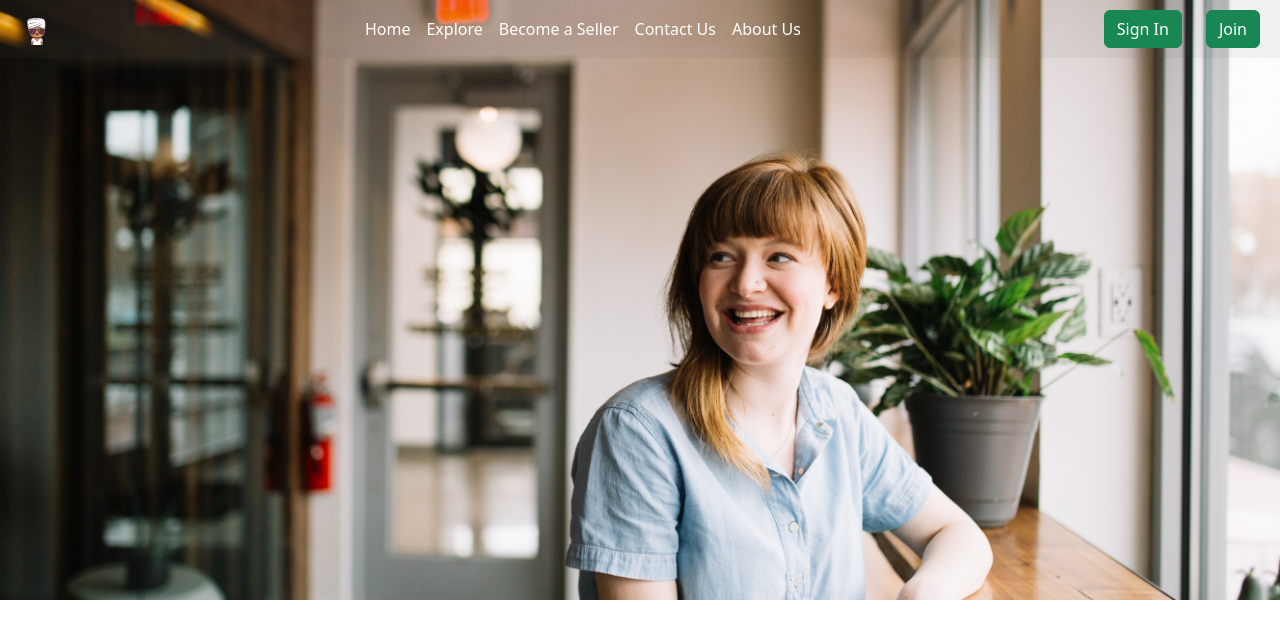
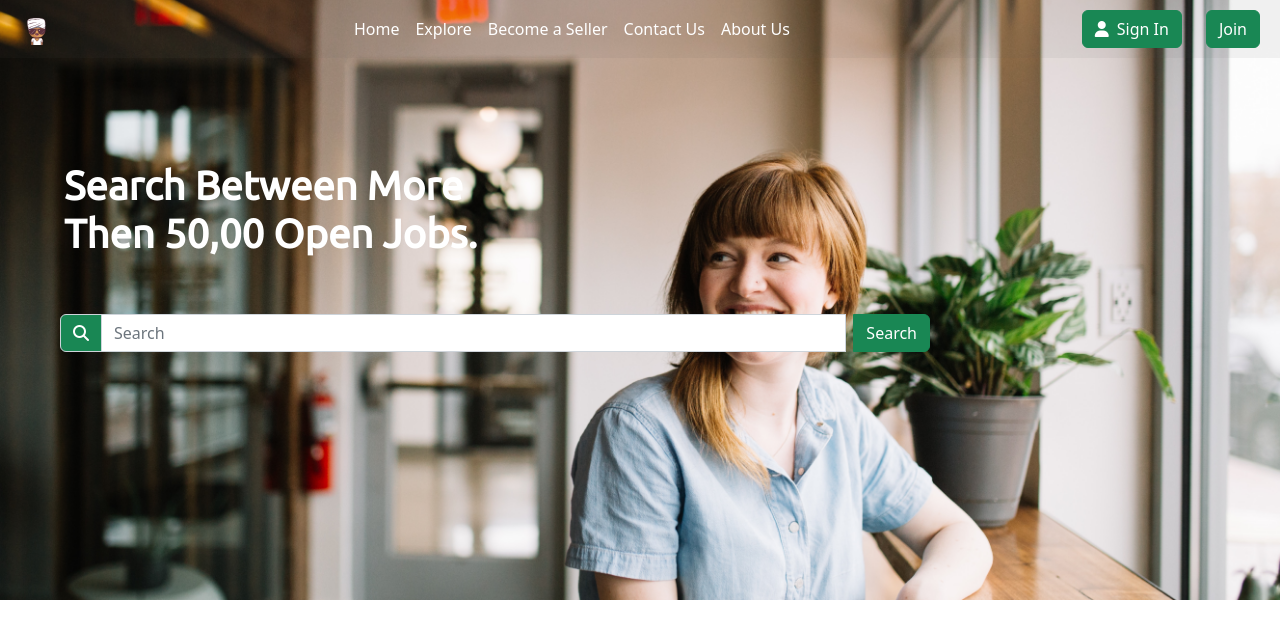
Before and after one commit to Devsantoshkumar/LocalJobConnect, a PHP site: page /localjobconnect/ in a window 1280 px wide. Shown: the top 639 px of the page. Run offline with PHP 8.4, Linux system fonts and the light colour scheme.

Commit message:
add search bar

```diff
--- a/assets/css/main.css
+++ b/assets/css/main.css
@@ -5,3 +5,13 @@
     --poppins-font-family: 'Poppins', sans-serif;
     --ubuntu-font-family: 'Ubuntu', sans-serif;
 }
+
+/* NavBar Section Start */
+
+nav {
+    background-color: rgba(93, 86, 86, 0.069);
+}
+
+.nav-link:hover {
+    color: var(--green-color) !important;
+}
--- a/assets/css/style.css
+++ b/assets/css/style.css
@@ -2,6 +2,8 @@
     padding: 0;
     margin: 0;
 }
+
+/* Background Image Section Start */
 
 .bg-image{
     position: absolute;
@@ -12,6 +14,13 @@
     z-index: -1;
 }
 
-nav{
-    background-color: rgba(93, 86, 86, 0.069);
+/* Background Image Section End */
+
+
+/* Background Content Section Start */
+
+.bg-text{
+    font-family: var(--ubuntu-font-family);
 }
+
+/* Background Content Section End */
--- a/private/view/home.view.php
+++ b/private/view/home.view.php
@@ -5,8 +5,30 @@ $this->view("includes/navbar");
 
 ?>
 
-<div>
+<!-- Background image Section Start -->
+
+<section>
     <img src="assets\image\bg-1.jpg" alt="image" class="bg-image">
-</div>
+</section>
+
+<!-- Background image Section End -->
+
+<!-- Background Content Section Start -->
+
+<section class="navbar navbar-light mt-5 mx-md-5">
+    <div class="bg-text my-5">
+        <h1 class="text-white fw-bold mx-3">Search Between More <br> Then 50,00 Open Jobs.</h1>
+    </div>
+    <div class="container-fluid">
+        <form class="d-flex input-group w-75">
+            <span class="input-group-text bg-success" id="basic-addon1"><i
+                    class="fa-solid fa-magnifying-glass text-white"></i></span>
+            <input class="form-control me-2" type="search" class="" placeholder="Search" aria-label="Search">
+            <button class="btn btn-success" type="submit">Search</button>
+        </form>
+    </div>
+</section>
+
+<!-- Background Content Section End -->
 
 <?php $this->view("includes/footer"); ?>
--- a/private/view/includes/footer.view.php
+++ b/private/view/includes/footer.view.php
@@ -1,7 +1,7 @@
 <!-- Footer Section Start -->
 
 <script src="https://cdn.jsdelivr.net/npm/bootstrap@5.2.3/dist/js/bootstrap.bundle.min.js"></script>
-<script src="<?=ASSETS ?>js/script.js"></script>
+<script src="<?= ASSETS ?>js/script.js"></script>
 </body>
 
 </html>
--- a/private/view/includes/header.view.php
+++ b/private/view/includes/header.view.php
@@ -8,6 +8,7 @@
     <title>Get Your Work Done in Minute - LOCALJOBCONNECT</title>
     <link href="https://cdn.jsdelivr.net/npm/bootstrap@5.2.3/dist/css/bootstrap.min.css" rel="stylesheet"
         integrity="sha384-rbsA2VBKQhggwzxH7pPCaAqO46MgnOM80zW1RWuH61DGLwZJEdK2Kadq2F9CUG65" crossorigin="anonymous">
+    <link rel="stylesheet" href="https://cdnjs.cloudflare.com/ajax/libs/font-awesome/6.4.0/css/all.min.css">
     <link rel="stylesheet" href="<?= ASSETS ?>css/color.css">
     <link rel="stylesheet" href="<?= ASSETS ?>css/main.css">
     <link rel="stylesheet" href="<?= ASSETS ?>css/style.css">
--- a/private/view/includes/navbar.view.php
+++ b/private/view/includes/navbar.view.php
@@ -27,8 +27,13 @@
                     <a class="nav-link poppins text-white" aria-current="page" href="#">About Us</a>
                 </li>
             </ul>
-            <button class="btn btn-success mx-lg-3"><a href="#" class="text-decoration-none text-white poppins">Sign In</a></button>
-            <button class="btn btn-success mx-lg-2"><a href="#" class="text-decoration-none text-white poppins">Join</a></button>
+            <button class="btn btn-success mx-lg-3"><a href="#" class="text-decoration-none text-white poppins"><i
+                        class="fa-solid fa-user me-2"></i>Sign
+                    In</a>
+            </button>
+
+            <button class="btn btn-success mx-lg-2"><a href="#"
+                    class="text-decoration-none text-white poppins">Join</a></button>
         </div>
     </div>
 </nav>
```
